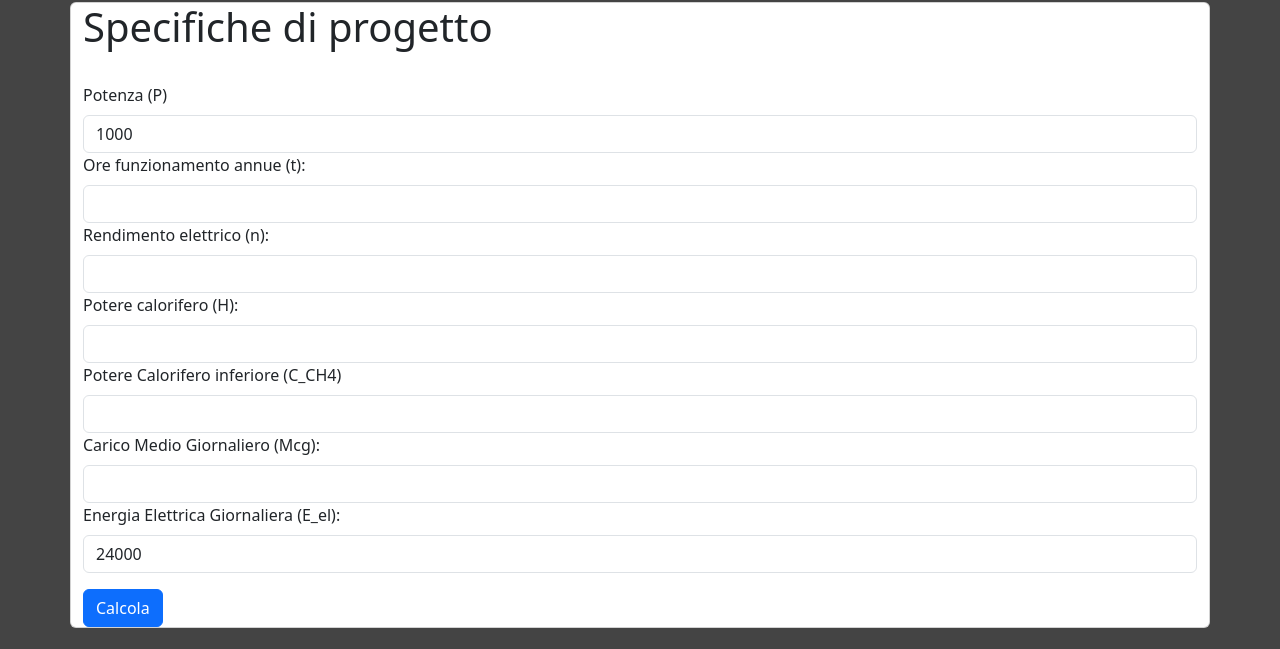
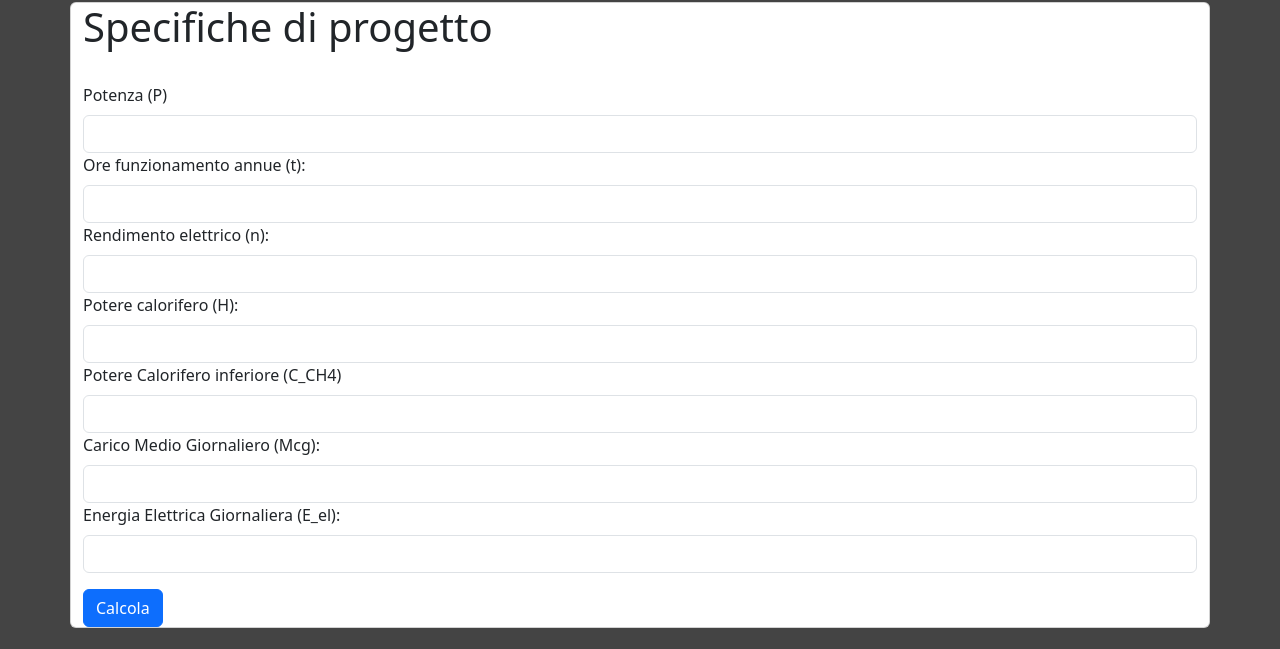
Before and after one commit to JungleKiosk/bionrg, a Flask app: page / in a window 1280 px wide. Shown: the part 102-751 px from the top of the page. Run offline with Flask 3, Linux system fonts and the light colour scheme; some libraries are stand-ins or nearby versions.

```diff
--- a/templates/home.html
+++ b/templates/home.html
@@ -25,7 +25,7 @@
                 <form id="projectForm" class="mt-4">
                     <div class="form-group">
                         <label for="capacity" class="form-label">Potenza (P)</label>
-                        <input type="number" class="form-control" id="capacity" name="capacity" value="1000" required>
+                        <input type="number" class="form-control" id="capacity" name="capacity" required>
                     </div>
                     <div class="form-group">
                         <label for="livestock" class="form-label">Ore funzionamento annue (t):</label>
@@ -83,11 +83,11 @@
     </div>
 
     <script>
-        function calculateE_el() {
+/*         function calculateE_el() {
             const P = 1000;  // Potenza in kW per 1 MW
             const E_el = P * 24;  // Energia elettrica giornaliera
             document.getElementById('e_el').value = E_el;
-        }
+        } */
 
         function selectDiet(diet) {
             const diets = {
```
